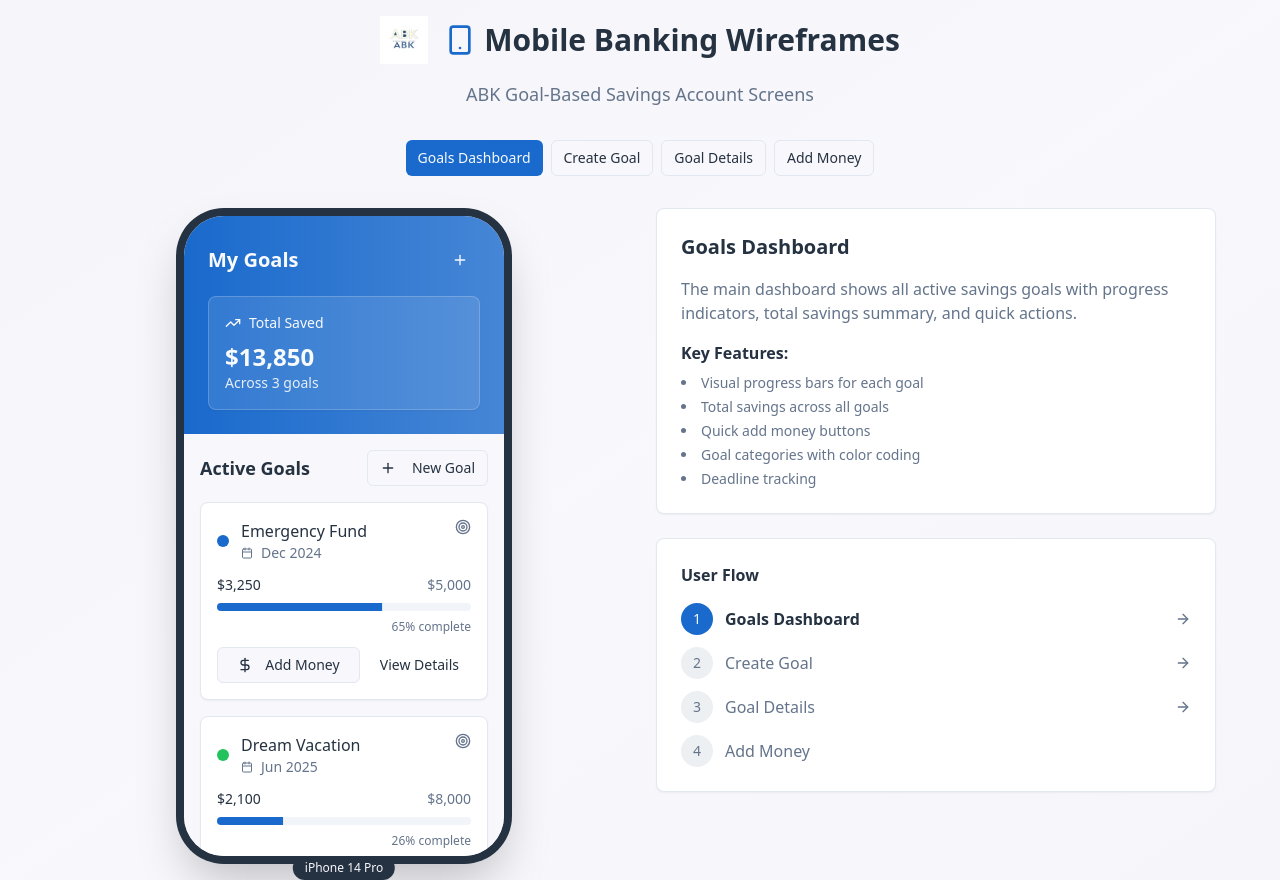
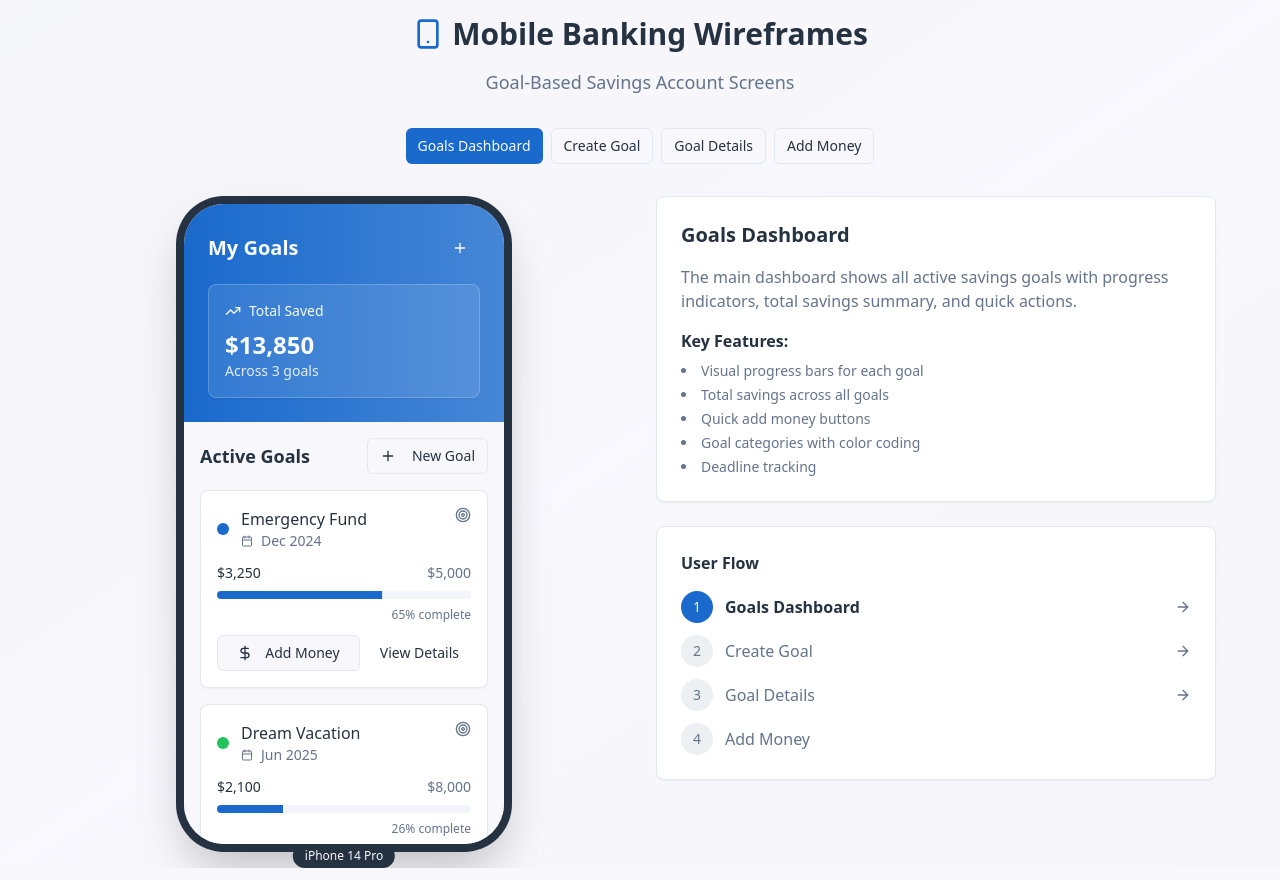
Before and after one commit to deebikha89/goal-saver-wireframes, a React (Vite) app: page / in a window 1280 px wide. Built offline with nearby package versions, Linux system fonts and the light colour scheme; the HTML template or start-up script is replaced by a standard one.

Commit message:
Reverted to commit 49e283b9c927cf509a285266fdb676d2f71fe0a5

```diff
--- a/src/components/WireframeContainer.tsx
+++ b/src/components/WireframeContainer.tsx
@@ -6,7 +6,6 @@ import GoalDashboard from "./GoalDashboard";
 import CreateGoal from "./CreateGoal";
 import GoalDetails from "./GoalDetails";
 import AddMoney from "./AddMoney";
-import abkLogo from "@/assets/abk-logo.png";
 
 const WireframeContainer = () => {
   const [currentScreen, setCurrentScreen] = useState("dashboard");
@@ -25,14 +24,11 @@ const WireframeContainer = () => {
       <div className="max-w-6xl mx-auto">
         {/* Header */}
         <div className="text-center mb-8">
-          <div className="flex items-center justify-center gap-4 mb-4">
-            <img src={abkLogo} alt="ABK Al Ahli Bank of Kuwait" className="h-12 w-auto" />
-            <div className="flex items-center gap-2">
-              <Smartphone className="h-8 w-8 text-primary" />
-              <h1 className="text-3xl font-bold text-foreground">Mobile Banking Wireframes</h1>
-            </div>
+          <div className="flex items-center justify-center gap-2 mb-4">
+            <Smartphone className="h-8 w-8 text-primary" />
+            <h1 className="text-3xl font-bold text-foreground">Mobile Banking Wireframes</h1>
           </div>
-          <p className="text-muted-foreground text-lg">ABK Goal-Based Savings Account Screens</p>
+          <p className="text-muted-foreground text-lg">Goal-Based Savings Account Screens</p>
         </div>
 
         {/* Screen Navigation */}
```
Also changed, not shown: src/assets/abk-logo.png (deleted).
